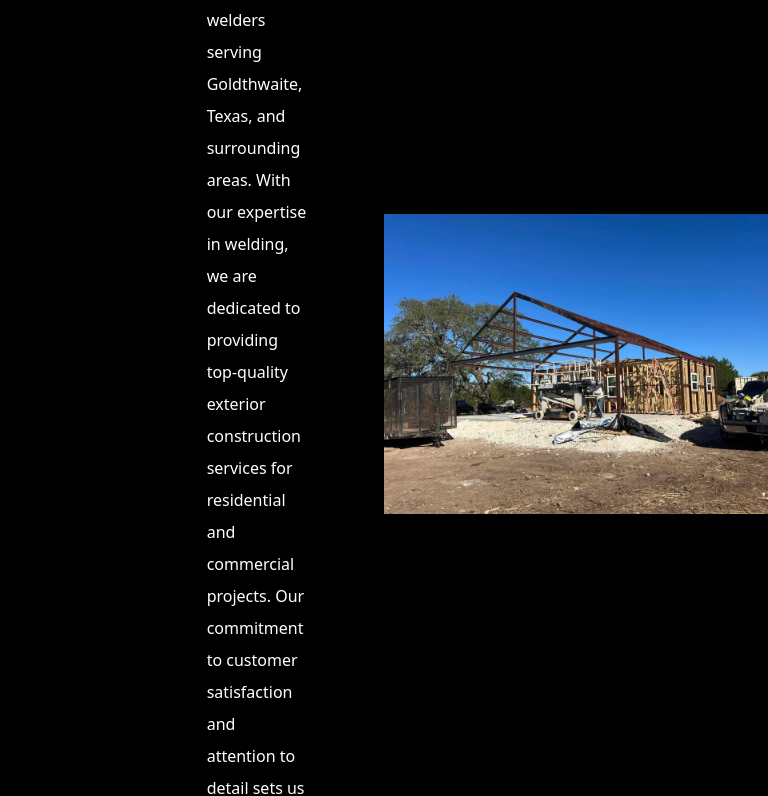
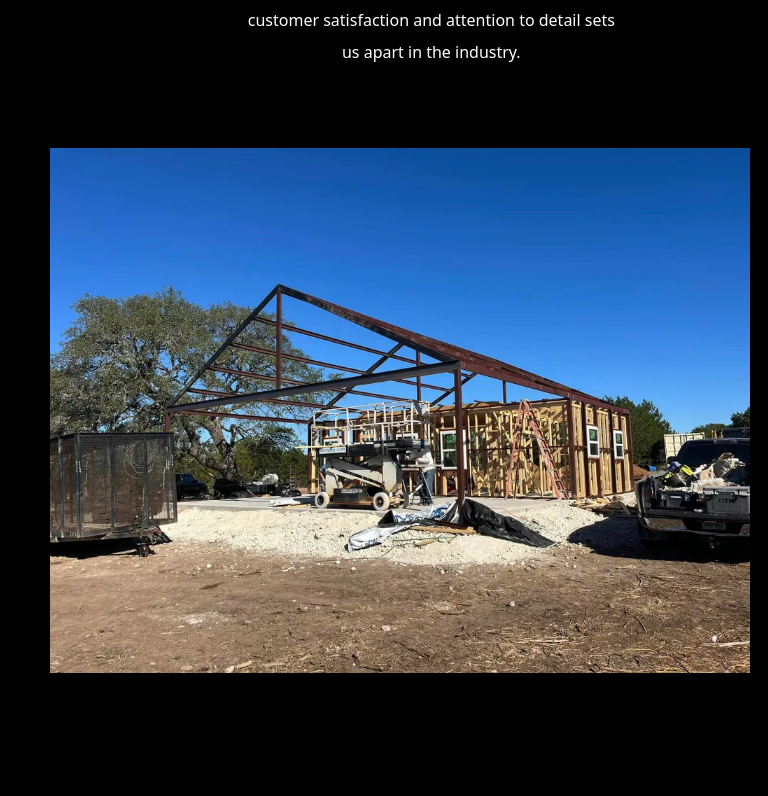
Before and after one commit to nicoleables/Premier-Exterior-Contruction, a React (Vite) app: page / in a window 768 px wide. Shown: the part 1227-2023 px from the top of the page. Built offline with nearby package versions, Linux system fonts and the light colour scheme.

Commit message:
Update about.css

```diff
--- a/src/styles/about.css
+++ b/src/styles/about.css
@@ -68,18 +68,17 @@
 }
 
 .aboutpic {
+  display: block; /* Make the image a block element */
   height: auto; /* Maintain aspect ratio */
-  width: 25rem; /* Use a fixed width or adjust as needed */
+  width: 100%; /* Make the image responsive */
   max-width: 700px; /* Prevent overflow */
   object-fit: cover; /* Maintain image aspect ratio */
-  margin-top: 2rem; /* Add some space above the image */
+  margin: 2rem auto; /* Center the image and add vertical spacing */
 }
 
 .about-pic {
-  justify-content: flex-end;
-  align-items: center;
   width: 50%; /* Ensure the image stays on the right */
-  margin-right: 2rem;
+  margin-right: 2rem; /* Add margin to the right of the image */
 }
 
 .aboutfacebooklogo {
@@ -94,6 +93,25 @@
 
 /* Media Queries */
 @media (max-width: 768px) {
+
+  .about {
+    text-align: center; /* Center text */
+  }
+
+  .content-container {
+    flex-direction: column; /* Stack text and image vertically */
+    align-items: center; /* Center content horizontally */
+  }
+
+  .about-content {
+    width: 90%; /* Adjust width for responsiveness */
+    text-align: center; /* Center text */
+  }
+
+  .about-pic {
+    width: 100%; /* Make the image full width on smaller screens */
+    margin: 2rem auto; /* Center the image and add vertical spacing */
+  }
   .about-symbols {
     flex-wrap: wrap; /* Allow wrapping on smaller screens */
   }
@@ -183,7 +201,7 @@
     justify-content: space-between; /* Space between text and image */
   }
 
-  .aboutpic {
+  .about-pic {
     margin-left: 2rem; /* Add margin to the left of the image */
     margin-right: 0; /* Reset right margin */
   }
```
